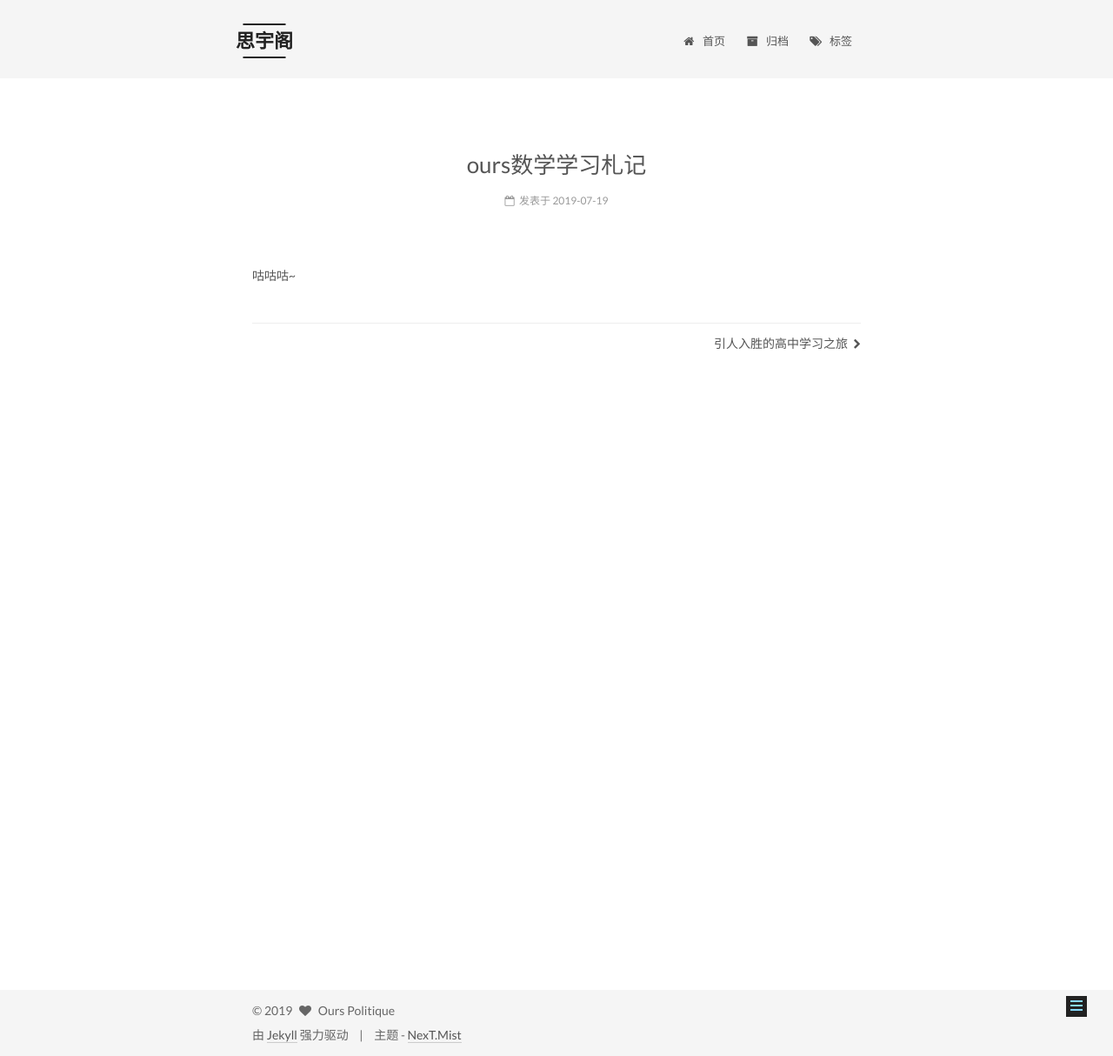
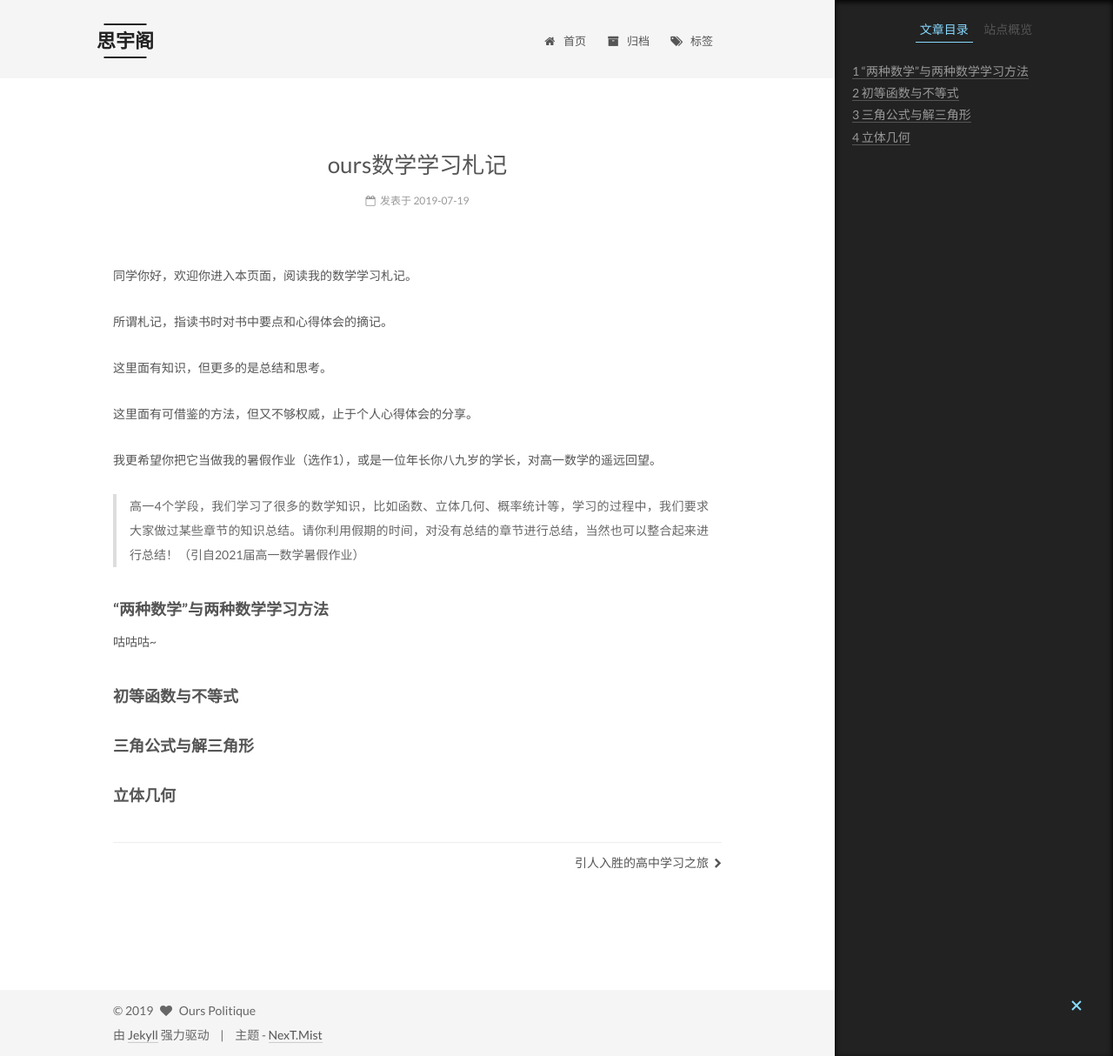
Before and after one commit to ourspolitique/ourspolitique.github.io, a Jekyll site: the page built from _posts/2019-07-09-mathématiques.md, in a window 1280 px wide and 1214 px high. Shown: the whole window at 87% size. Built offline with Jekyll 4.4.1, drawn with Linux system fonts in a browser that asks for light colours.

Commit message:
Update 2019-07-09-mathématiques.md

```diff
--- a/_posts/2019-07-09-mathématiques.md
+++ b/_posts/2019-07-09-mathématiques.md
@@ -4,4 +4,24 @@ date: 2019-07-19
 tags:
 ---
 
+同学你好，欢迎你进入本页面，阅读我的数学学习札记。
+
+所谓札记，指读书时对书中要点和心得体会的摘记。
+
+这里面有知识，但更多的是总结和思考。
+
+这里面有可借鉴的方法，但又不够权威，止于个人心得体会的分享。
+
+我更希望你把它当做我的暑假作业（选作1），或是一位年长你八九岁的学长，对高一数学的遥远回望。
+
+> 高一4个学段，我们学习了很多的数学知识，比如函数、立体几何、概率统计等，学习的过程中，我们要求大家做过某些章节的知识总结。请你利用假期的时间，对没有总结的章节进行总结，当然也可以整合起来进行总结！（引自2021届高一数学暑假作业）
+
+#### “两种数学”与两种数学学习方法
+
 咕咕咕~
+
+#### 初等函数与不等式
+
+#### 三角公式与解三角形
+
+#### 立体几何
```
